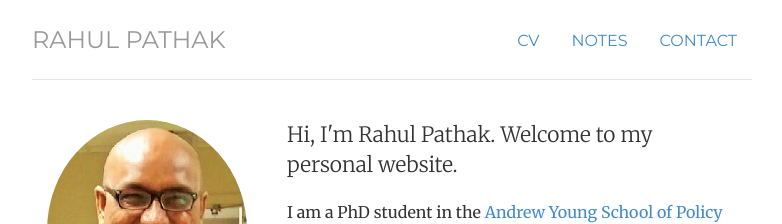
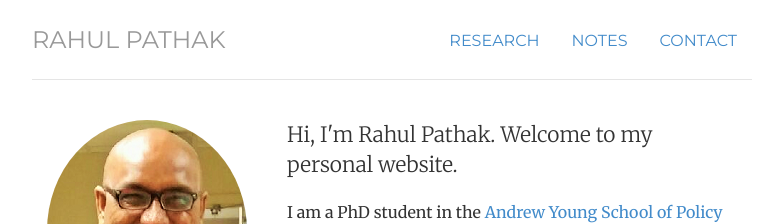
Before and after one commit to pathak-rahul/pathak-rahul.github.io, a Jekyll site: the page built from index.html, in a window 1280 px wide. Shown: the top 224 px of the page, without its empty margins (248-1030 px from the left). Built offline with Jekyll 4.4.1, drawn with Linux system fonts in a browser that asks for light colours.

Commit message:
Update header.html

```diff
--- a/_includes/header.html
+++ b/_includes/header.html
@@ -1,6 +1,6 @@
 <div class="header">
 	<ul class="nav nav-pills pull-right">
-		<li class="{{ page.cv }}"><a href="/cv" title="CV">CV</a></li>
+		<li class="{{ page.research }}"><a href="/research" title="RESEARCH">RESEARCH</a></li>
 		<!-- <li class="{{ page.projects }}"><a href="/projects" title="Projects">Projects</a></li> -->
 		<li class="{{ page.notes }}"><a href="/notes" title="Notes">Notes</a></li>
 		<li class="{{ page.contact }}"><a href="/contact" title="Contact">Contact</a></li>
```
